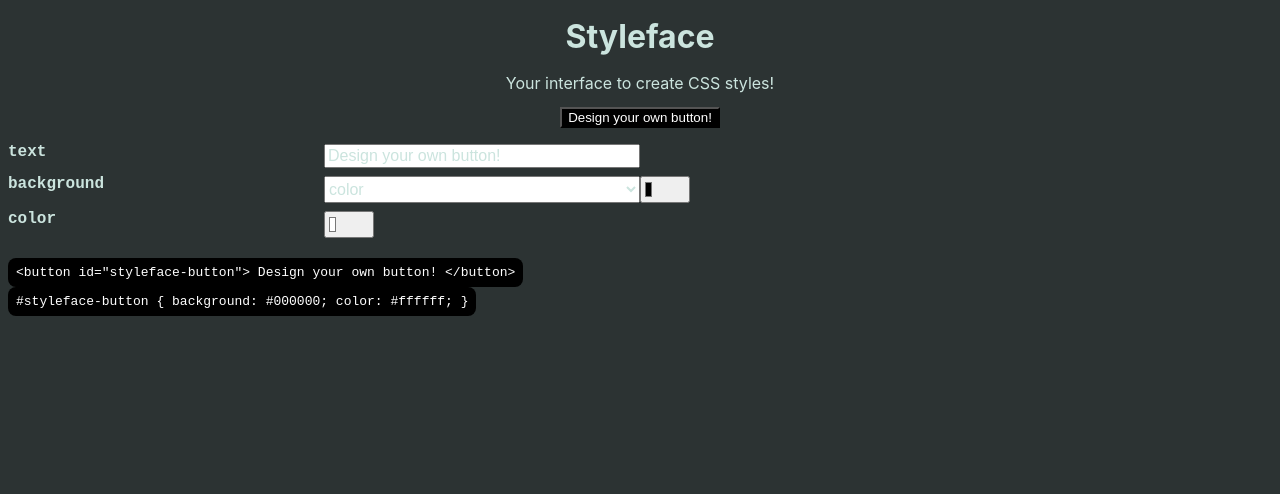
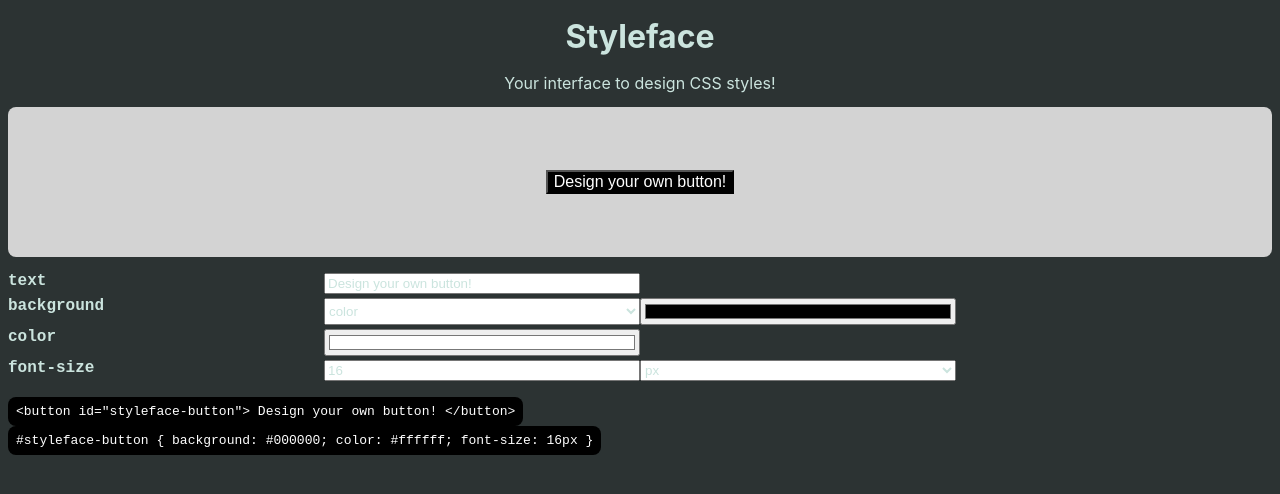
Before and after one commit to Mustaphy/Ornatus, a React (Vite) app: page /Styleface/button in a window 1280 px wide. Shown: the top 494 px of the page. Built offline with nearby package versions, Linux system fonts and the light colour scheme.

Commit message:
Font size of the button can now be edited

```diff
--- a/src/App.tsx
+++ b/src/App.tsx
@@ -10,7 +10,7 @@ function App() {
     <>
       <div id="title">
         <h1>Styleface</h1>
-        <p>Your interface to create CSS styles!</p>
+        <p>Your interface to design CSS styles!</p>
       </div>
 
       <Routes>
--- a/src/pages/ButtonDesigner/ButtonDesigner.css
+++ b/src/pages/ButtonDesigner/ButtonDesigner.css
@@ -2,14 +2,19 @@
   display: grid;
   align-content: center;
   justify-items: center;
+  background: #d3d3d3;
+  width: 100%;
+  height: 150px;
+  border-radius: 8px;
   margin: 0 0 16px 0;
+  overflow: scroll;
 }
 
 #button-options {
   margin: 0 0 16px 0;
 }
 
-#button-options * {
+#button-options > * {
   display: grid;
   grid-auto-flow: column;
   grid-template-columns: 1fr 1fr 1fr 1fr;
@@ -30,3 +35,7 @@
   font-family: monospace;
   font-weight: 800;
 }
+
+input[type="color"] {
+  width: 100%;
+}
--- a/src/pages/ButtonDesigner/ButtonDesigner.tsx
+++ b/src/pages/ButtonDesigner/ButtonDesigner.tsx
@@ -9,6 +9,8 @@ function ButtonDesigner() {
     linearGradient: { colors: ['#000000', '#ffffff'] }
   });
   const [color, setColor] = useState('#ffffff');
+  const [fontSizeUnit, setFontSizeUnit] = useState('px');
+  const [fontSize, setFontSize] = useState(16);
 
   const handleLinearGradientBackgroundChanged = (event: ChangeEvent<HTMLInputElement>, index: number): void => {
     const colors = background.linearGradient.colors;
@@ -40,6 +42,7 @@ function ButtonDesigner() {
       #styleface-button {
         background: ${getBackground()};
         color: ${color};
+        font-size: ${fontSize + fontSizeUnit}
       }
     `;
   }
@@ -51,7 +54,8 @@ function ButtonDesigner() {
           style={
             {
               background: getBackground(),
-              color: color
+              color: color,
+              fontSize: `${fontSize + fontSizeUnit}`
             }
           }
         >
@@ -86,8 +90,23 @@ function ButtonDesigner() {
         </div>
 
         <div id="color">
-        <label htmlFor="color" className="option-name">color</label>
+          <label htmlFor="color" className="option-name">color</label>
           <input id="color" type="color" defaultValue={color} onChange={(event) => setColor(event.target.value)}></input>
+        </div>
+
+        <div id="font-size">
+          <label htmlFor="font-size" className="option-name">font-size</label>
+          <input id="font-size" type="number" defaultValue={fontSize} onChange={(event) => setFontSize(Number(event.target.value))}></input>
+          <select id="font-size-unit" value={fontSizeUnit} onChange={(event) => setFontSizeUnit(event.target.value)}>
+            <option>px</option>
+            <option>cm</option>
+            <option>mm</option>
+            <option>Q</option>
+            <option>in</option>
+            <option>pc</option>
+            <option>pt</option>
+          </select>
+
         </div>
       </div>
 
```
